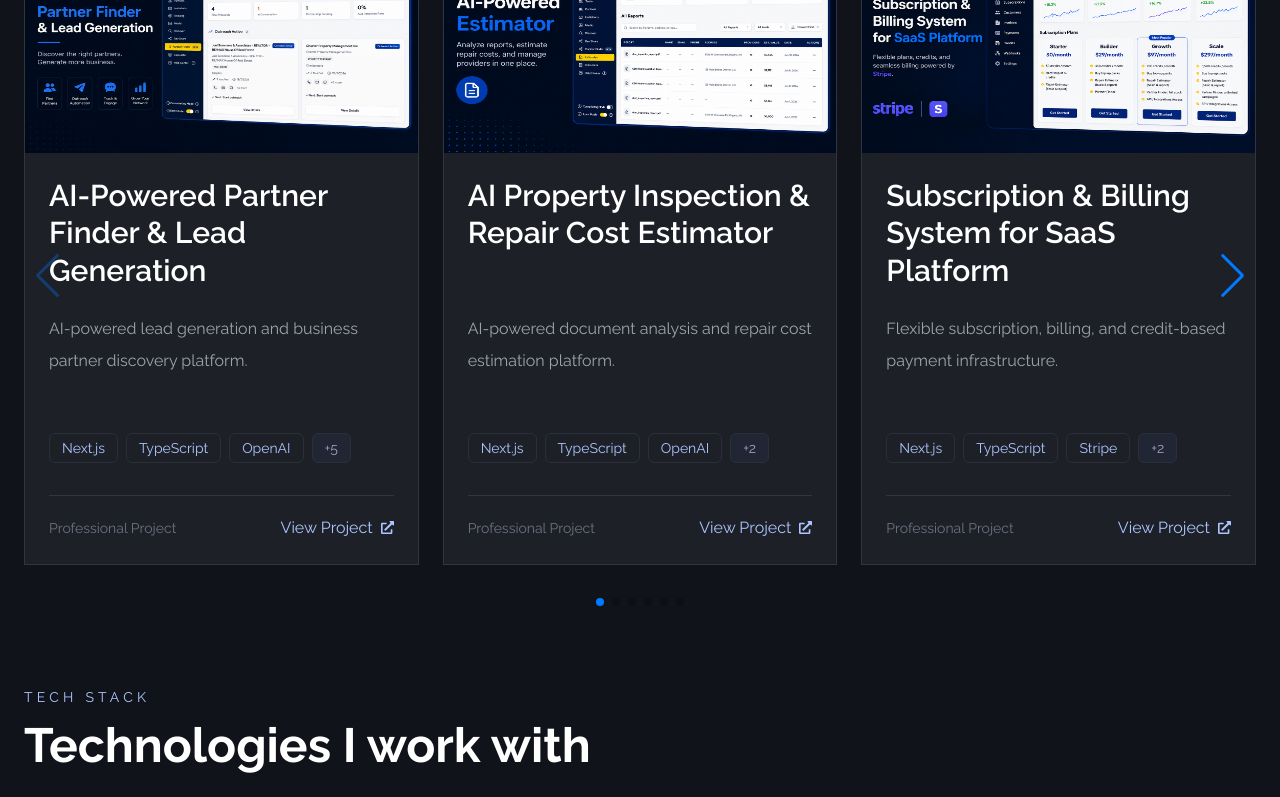
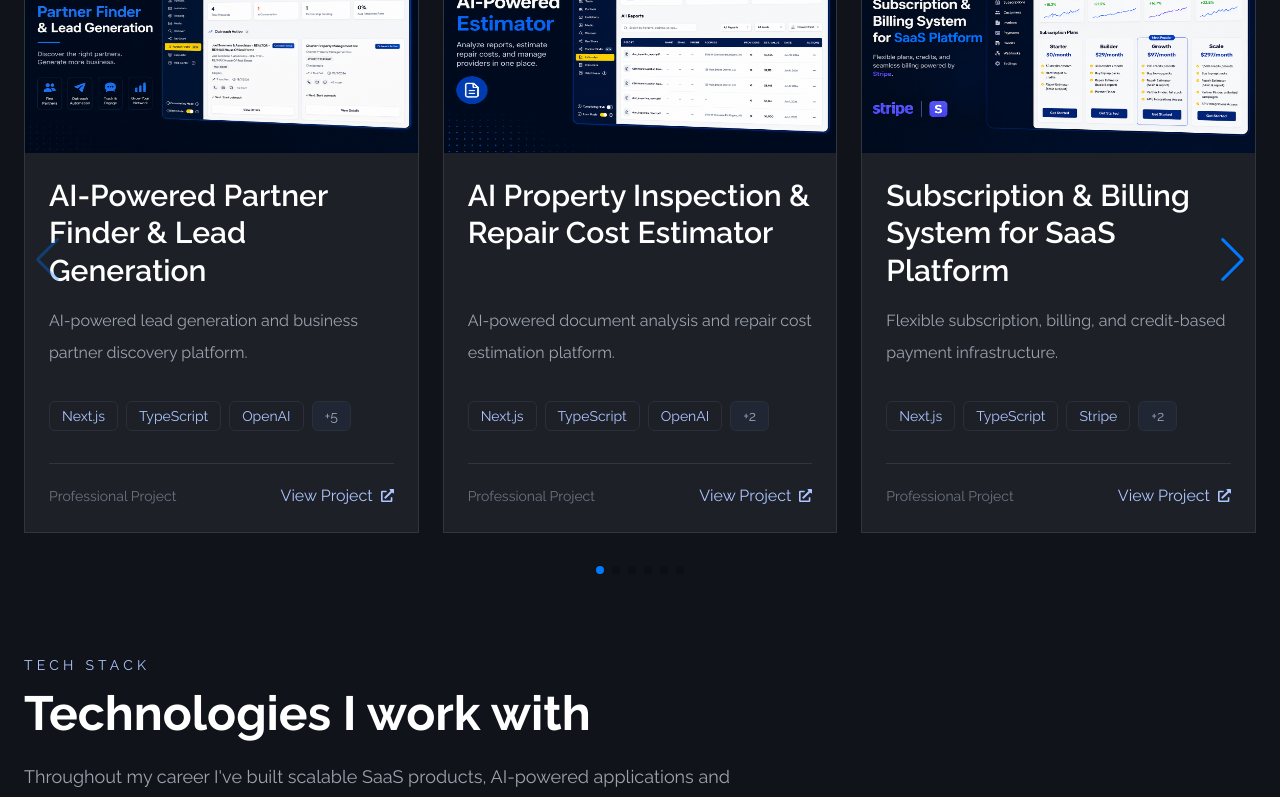
Before and after one commit to dmc2m4/Portfolio, a React (Create React App) app: page / in a window 1280 px wide. Shown: the part 1864-2661 px from the top of the page. Built offline with nearby package versions, Linux system fonts and the light colour scheme.

Commit message:
improve project card size

```diff
--- a/src/components/ProjectCard.tsx
+++ b/src/components/ProjectCard.tsx
@@ -38,11 +38,11 @@ const ProjectCard = ({ project, onViewProject }: Props) => {
           {project.title}
         </h3>
 
-        <p className="mt-4 text-gray-400 leading-8 h-24">{project.headline}</p>
+        <p className="mt-2 text-gray-400 leading-8 h-24">{project.headline}</p>
 
         {/* Tech */}
 
-        <div className="mt-6 flex flex-wrap gap-2">
+        <div className="flex flex-wrap gap-2">
           {visibleTechnologies.map((tech) => (
             <span
               key={tech}
```
